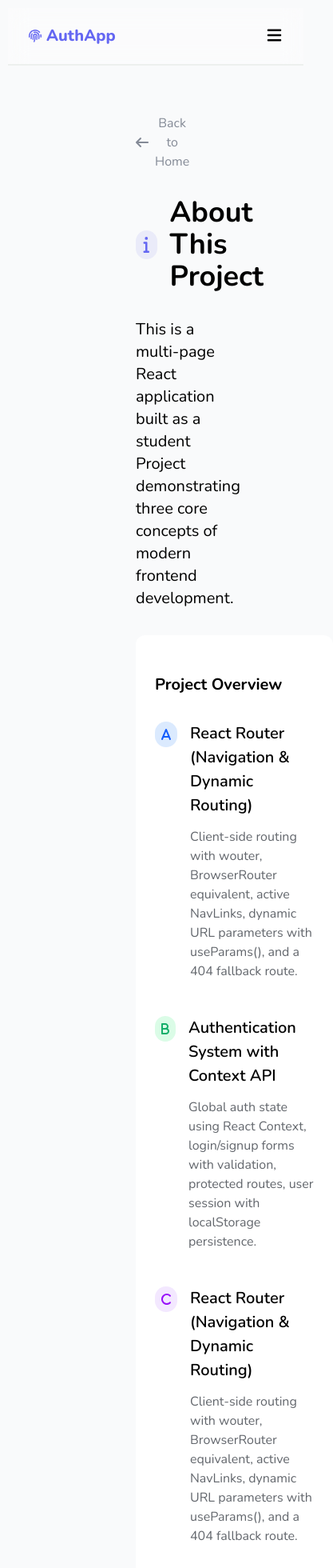
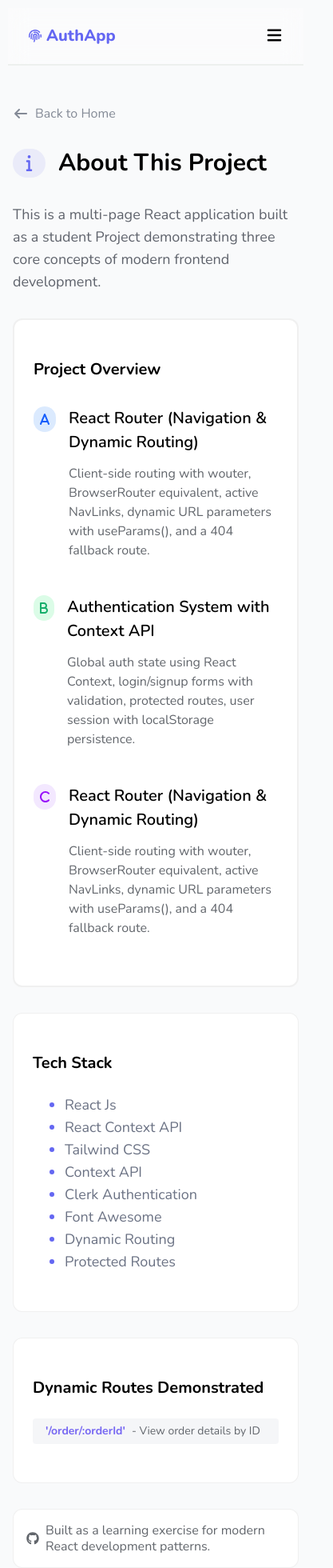
Before and after one commit to preetpalsinghkanda/Multi-Page-Authentication-App-, a React (Vite) app: page /about in a window 390 px wide. Shown: the top 1960 px of the page at 80% size, 417 px wide, since content can reach past the window. Built offline with nearby package versions, Linux system fonts and the light colour scheme; no server answers.

Commit message:
added responsiveness in form and profile page

```diff
--- a/src/Components/About.jsx
+++ b/src/Components/About.jsx
@@ -12,31 +12,31 @@ import AuthApp from "../Context/Context";
 import { useNavigate } from "react-router-dom";
 
 export default function About() {
-  const navigate = useNavigate()
-  const{setPage}=useContext(AuthApp)
+  const navigate = useNavigate();
+  const{setPage}=useContext(AuthApp);
   return (
-    <div className="flex m-auto mx-40 py-15 flex-col">
+    <div className="flex m-auto lg:mx-40  md:mx-25 mx-1.5 py-12 lg:py-15 flex-col">
       <div className="text-[#848a96] flex items-center gap-2 cursor-pointer" onClick={()=>{setPage("home"); navigate("/")}}>
         {" "}
         <FontAwesomeIcon icon={faArrowLeft} className=" text-[16px]" />
         <button className="cursor-pointer">Back to Home</button>
       </div>
 
-      <div className="flex py-8 flex-col items-start">
-        <div className="flex items-center justify-center gap-4">
+      <div className="flex py-8 flex-col items-start ">
+        <div className="flex items-center justify-center gap-4 ">
           <FontAwesomeIcon
             icon={faInfo}
             className="p-2 bg-[#eaebf9] rounded-full text-[20px] text-[#6467f2]"
           />
-          <h2 className="text-4xl font-bold ">About This Project</h2>
+          <h2 className=" lg:text-4xl text-3xl font-bold ">About This Project</h2>
         </div>
-        <p className="py-8 text-xl">
+        <p className="py-8 lg:text-xl text-lg text-[#5f636c]">
           This is a multi-page React application built as a student Project
           demonstrating three core concepts of modern frontend development.
         </p>
 
         <div className="flex flex-col gap-8">
-          <section className=" py-12 px-6  rounded-xl bg-white">
+          <section className=" py-12 px-6  rounded-xl bg-white border-[#a4a4a42a] border-2">
             <h4 className="font-bold text-xl mb-8">Project Overview</h4>
 
             <div className="flex flex-col gap-8 ">
@@ -93,7 +93,7 @@ export default function About() {
             </div>
           </section>
 
-          <section className="py-12 px-6  rounded-xl bg-white">
+          <section className="py-12 px-6  rounded-xl bg-white border-[#a4a4a42a] border-1">
             <h4 className="font-bold text-xl mb-6">Tech Stack</h4>
             <ul className="list-disc px-10 text-lg marker:text-[#6467f2] text-[#6b7284]">
               <li>React Js</li>
@@ -107,7 +107,7 @@ export default function About() {
             </ul>
           </section>
 
-          <section className="py-12 px-6  rounded-xl bg-white">
+          <section className="py-12 px-6  rounded-xl bg-white border-[#a4a4a42a] border-1">
             <h4 className="font-bold text-xl mb-6">
               Dynamic Routes Demonstrated
             </h4>
@@ -120,11 +120,10 @@ export default function About() {
                 - View order details by ID
               </div>
             </div>
-            <div></div>
           </section>
 
-          <section className="py-4 px-4 rounded-xl bg-white">
-            <div className="flex items-center gap-2 text-[#62666c]"><FontAwesomeIcon icon={faGithub}/><p>Built as a learning exercise for modern React development patterns.</p></div>
+          <section className="py-4 px-4 rounded-xl bg-white border-[#a4a4a42a] border-1">
+            <div className="flex items-center gap-2 text-[#62666c] leading-5"><FontAwesomeIcon icon={faGithub}/><p>Built as a learning exercise for modern React development patterns.</p></div>
           </section>
         </div>
       </div>
--- a/src/Components/Form.jsx
+++ b/src/Components/Form.jsx
@@ -74,7 +74,7 @@ export default function Form(props) {
         </div>
       </div>
 
-      <div className="rounded-2xl bg-white px-8 py-8 border-[1.7px] flex gap-4 flex-col  border-[#d6d6d682]">
+      <div className="rounded-2xl bg-white px-8 py-8 border-[1.7px] md:min-w-100 min-w-[90vw]  flex gap-4 flex-col  border-[#d6d6d682]">
         <div className="flex flex-col gap-4 min-w-[24vw]">
           {isInvalid && page === "login" && (
             <div className="mx-auto px-3 py-2 border bg-[#fdecec] border-[#facaca] rounded-lg">
```
